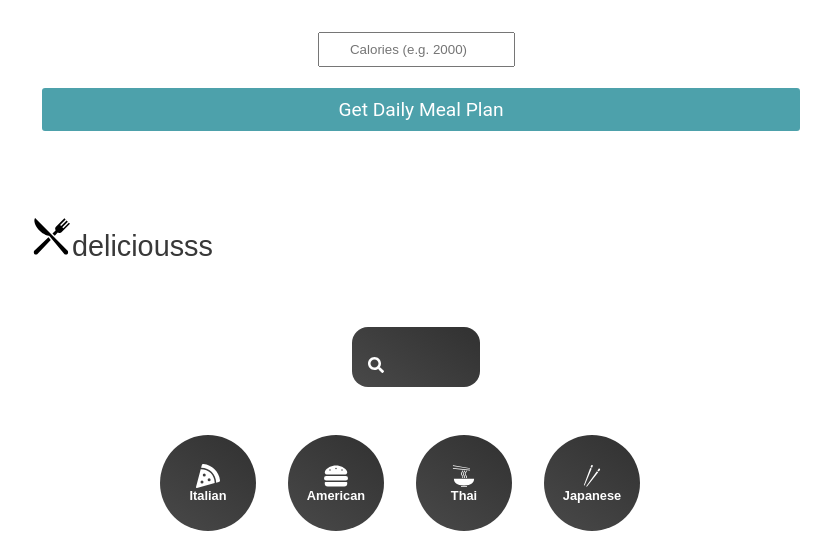
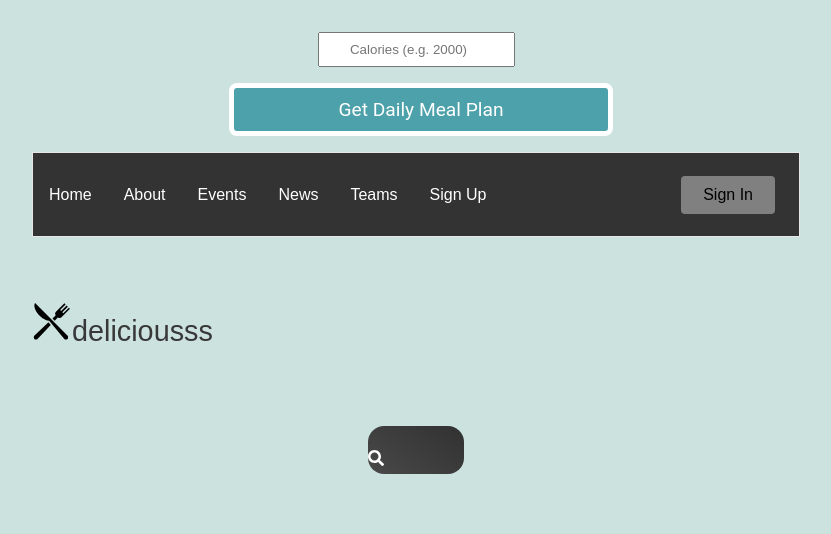
Before and after one commit to kirollos756/CSI-3150-Web-System-Develop, a React (Create React App) app: page / in a window 1280 px wide. Shown: the top 534 px of the page, without its empty margins (224-1055 px from the left). Built offline with nearby package versions, Linux system fonts and the light colour scheme; no server answers.

Commit message:
Adding Nav and Nav_Link

```diff
--- a/src/App.js
+++ b/src/App.js
@@ -1,5 +1,4 @@
 import Pages from "./pages/Pages";
-import Rating from "./pages/Rating";
 import Category from "./components/Category";
 import { BrowserRouter } from "react-router-dom";
 import Search from "./components/Search";
@@ -9,10 +8,9 @@
 import React from "react";
 import { useState, useEffect } from "react";
 import MealList from "./pages/MealList";
-
+import Navbar from "./components/Navbar";
 
 function App() {
-
   const [mealData, setMealData] = useState(null);
   const [calories, setCalories] = useState(2000);
   function getMealData() {
@@ -32,8 +30,6 @@
     setCalories(e.target.value);
   }
 
-
-
   return (
     <div className="App">
       <section className="controls">
@@ -42,23 +38,23 @@
           placeholder="Calories (e.g. 2000)"
           onChange={handleChange}
         />
-        <button className="search-button" onClick={getMealData}>Get Daily Meal Plan</button>
+        <button className="search-button" onClick={getMealData}>
+          Get Daily Meal Plan
+        </button>
       </section>
       {mealData && <MealList mealData={mealData} />}
 
       <BrowserRouter>
-
+        <Navbar />
         <Nav>
           <GiKnifeFork />
           <Logo to={"/"}>deliciousss</Logo>
         </Nav>
+
         <Search />
         <Category />
         <Pages />
-        <Rating />
-
       </BrowserRouter>
-
     </div>
   );
 }
@@ -76,11 +72,9 @@
   justify-content: center;
   align-items: center;
 
-svg{
+  svg {
     font-size: 2.5rem;
-
   }
-
-`
+`;
 
 export default App;
--- /dev/null
+++ b/src/components/Navbar.js
@@ -0,0 +1,48 @@
+import React from "react";
+import {
+  Nav,
+  NavLink,
+  Bars,
+  NavMenu,
+  NavBtn,
+  NavBtnLink,
+} from "./NavbarElement";
+
+const Navigation = () => {
+  return (
+    <>
+      <Nav>
+        <Bars />
+
+        <NavMenu>
+          <NavLink to="/about" activeStyle>
+            Home
+          </NavLink>
+          <NavLink to="/about" activeStyle>
+            About
+          </NavLink>
+          <NavLink to="/events" activeStyle>
+            Events
+          </NavLink>
+          <NavLink to="/news" activeStyle>
+            News
+          </NavLink>
+          <NavLink to="/team" activeStyle>
+            Teams
+          </NavLink>
+
+          <NavLink to="/sign-up" activeStyle>
+            Sign Up
+          </NavLink>
+          {/* Second Nav */}
+          {/* <NavBtnLink to='/sign-in'>Sign In</NavBtnLink> */}
+        </NavMenu>
+        <NavBtn>
+          <NavBtnLink to="/signin">Sign In</NavBtnLink>
+        </NavBtn>
+      </Nav>
+    </>
+  );
+};
+
+export default Navigation;
--- /dev/null
+++ b/src/components/NavbarElement.js
@@ -0,0 +1,97 @@
+import { FaBars } from "react-icons/fa";
+import { NavLink as Link } from "react-router-dom";
+import styled from "styled-components";
+
+export const Nav = styled.nav`
+  background: #63d471;
+  height: 85px;
+  display: flex;
+  justify-content: space-between;
+  padding: 0.2rem calc((100vw - 1000px) / 2);
+  z-index: 12;
+  /* Third Nav */
+  /* justify-content: flex-start; */
+  list-style-type: none;
+  margin: 0;
+  padding: 0;
+  overflow: hidden;
+  background-color: #333;
+  border: 1px solid #e7e7e7;
+  margin: 0 0 0 0;
+  font-family: Arial;
+  font-size: 100%;
+  width: 100%;
+  overflow: hidden;
+`;
+
+export const NavLink = styled(Link)`
+  display: block;
+  color: white;
+  text-align: center;
+  padding: 14px 16px;
+  text-decoration: none;
+  &:hover {
+    transition: all 0.2s ease-in-out;
+    background: #fff;
+    color: #808080;
+`;
+
+export const Bars = styled(FaBars)`
+  display: none;
+  color: #808080;
+  @media screen and (max-width: 768px) {
+    display: block;
+    position: absolute;
+    top: 0;
+    right: 0;
+    transform: translate(-100%, 75%);
+    font-size: 1.8rem;
+    cursor: pointer;
+  }
+`;
+
+export const NavMenu = styled.div`
+  display: flex;
+  align-items: center;
+  margin-right: -24px;
+  /* Second Nav */
+  /* margin-right: 24px; */
+  /* Third Nav */
+  /* width: 100vw;
+  white-space: nowrap; */
+  @media screen and (max-width: 768px) {
+    display: none;
+  }
+`;
+
+export const NavBtn = styled.nav`
+  display: flex;
+  align-items: center;
+  margin-right: 24px;
+  /* Third Nav */
+  /* justify-content: flex-end;
+  width: 100vw; */
+  @media screen and (max-width: 768px) {
+    display: none;
+  }
+`;
+
+export const NavBtnLink = styled(Link)`
+  border-radius: 4px;
+  background: #808080;
+  padding: 10px 22px;
+  color: #000000;
+  outline: none;
+  border: none;
+  cursor: pointer;
+  transition: all 0.2s ease-in-out;
+  text-decoration: none;
+
+  /* Second Nav */
+  margin-left: 24px;
+  &:hover {
+    transition: all 0.2s ease-in-out;
+    background: #fff;
+    color: #808080;
+  }
+`;
--- a/src/components/Popular.jsx
+++ b/src/components/Popular.jsx
@@ -42,7 +42,7 @@
             return (
               <SplideSlide key={recipe.id}>
                 <Card>
-                  <Link to={'/recipe/'+ recipe.id}>
+                  <Link to={"/recipe/" + recipe.id}>
                     <p>{recipe.title}</p>
                     <img src={recipe.image} alt={recipe.title} />
                     <Gradient />
--- a/src/components/Search.jsx
+++ b/src/components/Search.jsx
@@ -13,7 +13,7 @@
 
   return (
     <FormStyle onSubmit={submitHandler}>
-      <div>
+      <div className="header">
         <FaSearch></FaSearch>
         <input
           onChange={(e) => setInput(e.target.value)}
@@ -28,16 +28,20 @@
 const FormStyle = styled.form`
   margin: 0rem 20rem;
 
-  div {
-    position: relative;
-    width: 100%;
-  }
+  position: relative;
+  display: block;
+  color: white;
+  text-align: left;
+  padding: 14px 16px;
+  text-decoration: none;
+
   input {
     border: none;
     background-image: linear-gradient(35deg, #494949, #313131);
     font-size: 1.5em;
     color: white;
-    padding: 1rem 3rem;
+    padding: 10px;
+    margin-right: 1rem;
     border: none;
     border-radius: 1rem;
     outline: none;
--- a/src/index.css
+++ b/src/index.css
@@ -3,6 +3,7 @@
   padding: 0;
   box-sizing: border-box;
   font-family: "Montserrat", sans-serif;
+
 }
 body {
   margin: 0;
@@ -12,7 +13,9 @@
   -webkit-font-smoothing: antialiased;
   -moz-osx-font-smoothing: grayscale;
   margin: 0% 20%;
+  background: #cce2df;
 }
+
 
 code {
   font-family: source-code-pro, Menlo, Monaco, Consolas, "Courier New",
@@ -41,7 +44,7 @@
   margin: 0 0 0 10px;
 }
 .search-button:hover {
-  background-color:#fa709a ;
+  background-color:#2e2c2d ;
 }
 
 
@@ -54,15 +57,40 @@
   align-items: center;
   flex-direction: column;
 }
+.header{
 
+  width: 100%;
+  background-size: cover;
+  overflow: cover;
+
+}
+.nav{
+  display:flex;
+  align-items: center;
+  justify-content: space-between;
+
+}
+.ul{
+
+  list-style: none;
+  display: flex;
+}
+ul li a{
+  text-decoration: none;
+  margin: 0 1.5rem;
+  color:black;
+  text-transform: uppercase;
+
+
+}
 input {
-  text-align: center;
+  text-align:center;
   padding: 0.5rem;
   margin-bottom: 1rem;
 }
 
 button {
-  width: 100%;
+  width: 50%;
   padding: 0.5rem 1rem;
  background-image: linear-gradient(35deg, #494949, #313131);
   color: #f3f3f3;
--- a/src/pages/Rating.js
+++ /dev/null
@@ -1,39 +0,0 @@
-import React, { useState } from "react";
-import { FaStar } from "react-icons/fa";
-import { Container, Radio, Rating } from "./RatingStyles";
-const Rate = () => {
-  const [rate, setRate] = useState(0);
-  return (
-    <Container>
-      {[...Array(5)].map((item, index) => {
-        const givenRating = index + 1;
-        return (
-          <label>
-            <Radio
-              type="radio"
-              value={givenRating}
-              onClick={() => {
-                setRate(givenRating);
-                alert(
-                  `Are you sure you want to give
-                                    ${givenRating} stars ?`
-                );
-              }}
-            />
-            <Rating>
-              <FaStar
-                color={
-                  givenRating < rate || givenRating === rate
-                    ? "000"
-                    : "rgb(192,192,192)"
-                }
-              />
-            </Rating>
-          </label>
-        );
-      })}
-    </Container>
-  );
-};
-
-export default Rate;
--- a/src/pages/RatingStyles.jsx
+++ /dev/null
@@ -1,15 +0,0 @@
-import styled from "styled-components";
-
-export const Container = styled.div`
-  display: flex;
-  justify-content: center;
-  align-items: center;
-  min-height: 60vh;
-  font-size: 60px;
-`;
-export const Radio = styled.input`
-  display: none;
-`;
-export const Rating = styled.div`
-  cursor: pointer;
-`;
--- a/src/pages/Recipe.jsx
+++ b/src/pages/Recipe.jsx
@@ -25,7 +25,9 @@
 
 
   return (
+
     <DetailWrapper>
+
       <div>
         <h2>{details.title}</h2>
         <img src={details.image} alt="" />
```
Lines whose indentation alone changed are shown as unchanged.
